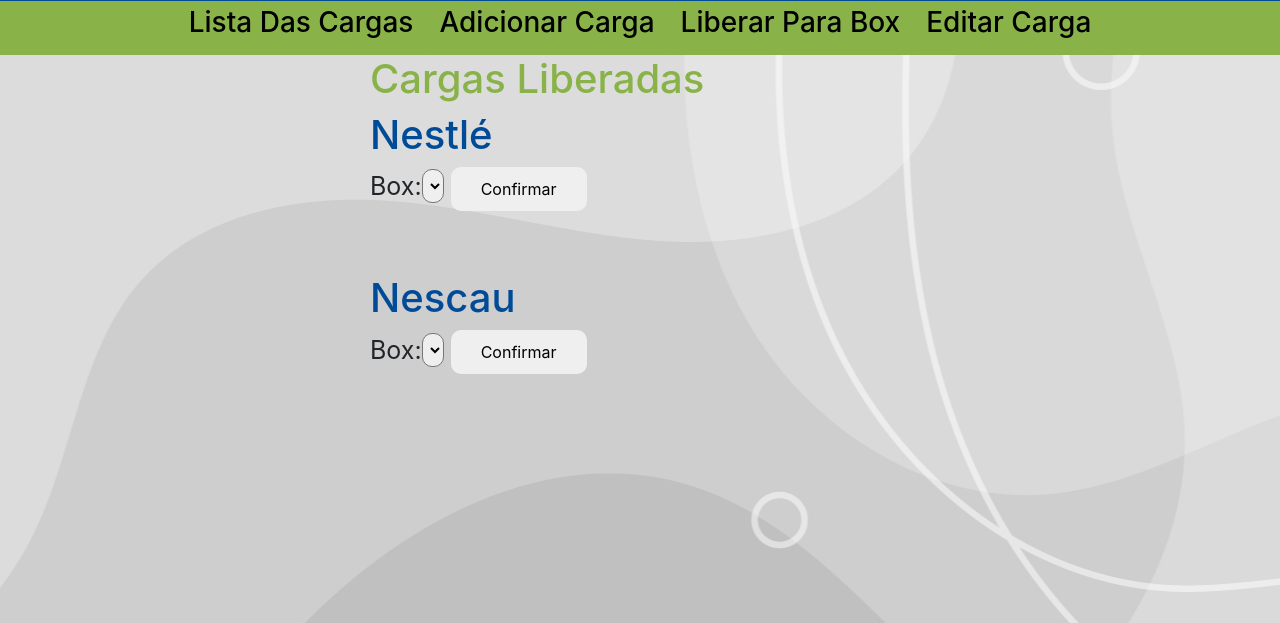
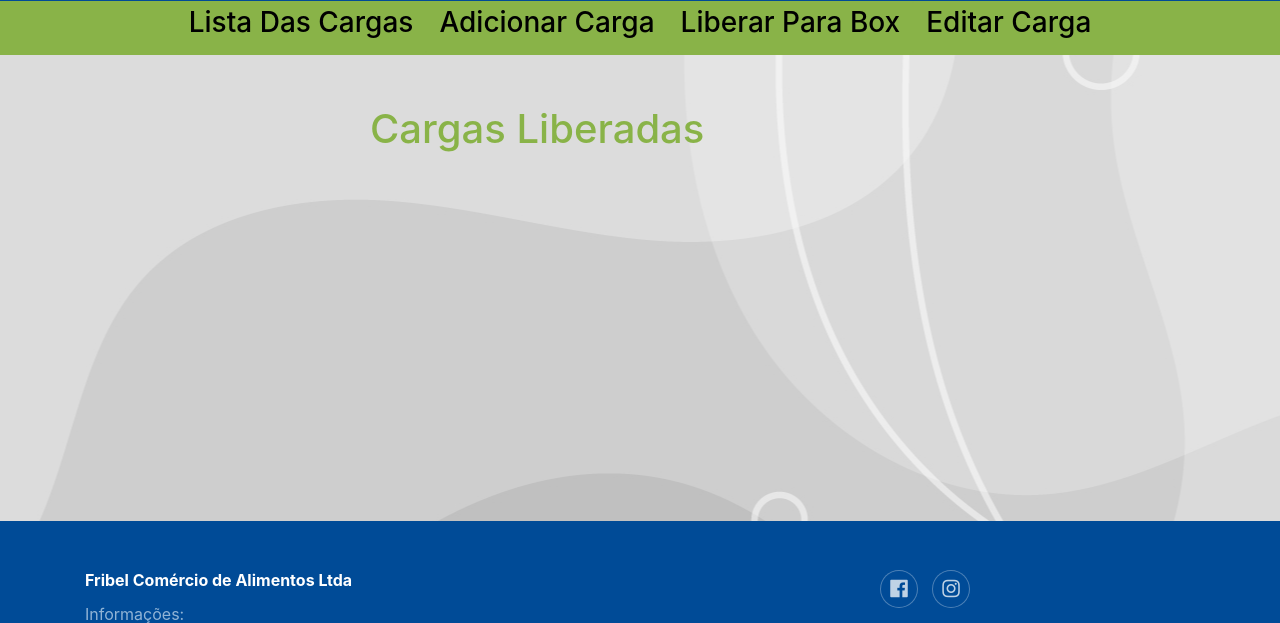
Before and after one commit to fabio21777/labes-fribel_alimentos, a Django app: page /liberar in a window 1280 px wide. Shown: the part 81-704 px from the top of the page. Run offline with Django 3.2, Linux system fonts and the light colour scheme; data comes from the database, SQL or seed files in the repository; lists and menus that the app fills with data are empty; some libraries are stand-ins or nearby versions.

Commit message:
modificações html base

```diff
--- a/carga_descarga/core/static/css/styles.css
+++ b/carga_descarga/core/static/css/styles.css
@@ -302,7 +302,12 @@
   .header-blue .navbar .dropdown-menu .dropdown-item:focus, .header-blue .navbar .dropdown-menu .dropdown-item:hover {
     background:#ebeff1;
   }
-
+  div.basefri{
+    background-color: #89b348;
+  }
+  div.padding{
+    padding-bottom: 50px;
+  }
   .header-blue .action-button, .header-blue .action-button:not(.disabled):active {
     border:1px solid rgba(255,255,255,0.7);
     border-radius:40px;
--- a/carga_descarga/core/templates/base.html
+++ b/carga_descarga/core/templates/base.html
@@ -38,12 +38,13 @@
         </div>
     </div>
     </div>
-    <div class="conteiner justify-content-center row" style="background-color: #89b348;">
-        <button class="btn btnbase"><h3 class="base">Lista Das Cargas</h3></button>
-        <button class="btn btnbase"><h3 class="base">Adicionar Carga</h3></button>
-        <button class="btn btnbase"><h3 class="base">Liberar Para Box</h3></button>
-        <button class="btn btnbase"><h3 class="base">Editar Carga</h3></button>
+    <div class="conteiner justify-content-center row basefri">
+        <a href="\acompanhamento/admin-fribel"><button class="btn btnbase"><h3 class="base">Lista Das Cargas</h3></button></a><!--temporario-->
+        <a href="\acompanhamento/adicionarCarga/"><button class="btn btnbase"><h3 class="base">Adicionar Carga</h3></button></a>
+        <a href="\liberar"><button class="btn btnbase"><h3 class="base">Liberar Para Box</h3></button></a>
+        <a href="#"><button class="btn btnbase"><h3 class="base">Editar Carga</h3></button></a>
     </div>
+    <div class="padding"></div>
 
     {% block content %}
     {% endblock %}
--- a/carga_descarga/core/templates/core/liberar_carga.html
+++ b/carga_descarga/core/templates/core/liberar_carga.html
@@ -11,7 +11,7 @@
             <h1 class="libCarga">{{carga.industria}} </h1>
             <form method="post" class="post-form form-libcarga">{% csrf_token %}
                 {{ boxs.as_table }}
-                <button type="submit" id="btn-libCarga" class="btn btn-libCarga"  formaction= "{% url 'liberar' id=carga.id %}">Confirmar</button>
+                <button type="submit" id="btn-libCarga" class="btn btn-libCarga"  formaction= "{% url 'liberar' id=carga.id %}" >Confirmar</button>
 
             </form>
         {% endfor %}
--- a/carga_descarga/core/views.py
+++ b/carga_descarga/core/views.py
@@ -53,7 +53,7 @@
     return redirect('/acompanhamento/admin-fribel')
 
 def liberar_carga(request):
-    cargas_liberadas = Carga.objects.filter(status='liberado')
+    cargas_liberadas = Carga.objects.filter(status='liberado',box='')
     box = BoxForm
     print('teste',cargas_liberadas)
     return render(request, 'core/liberar_carga.html', {'boxs': box,'cargas': cargas_liberadas})
```
